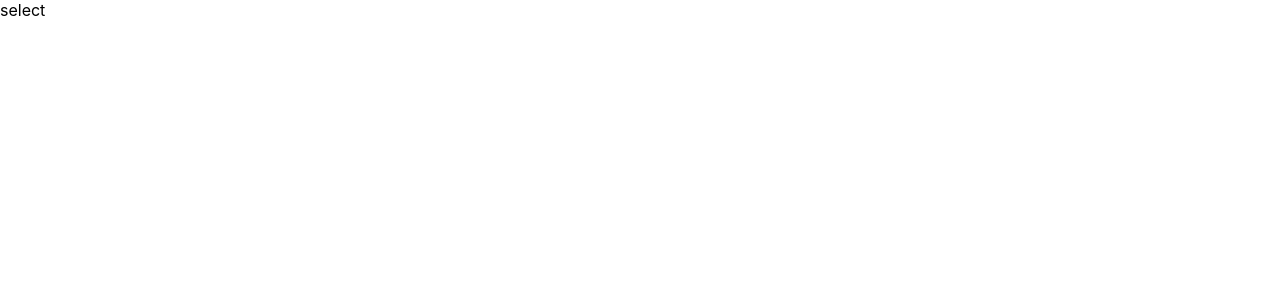
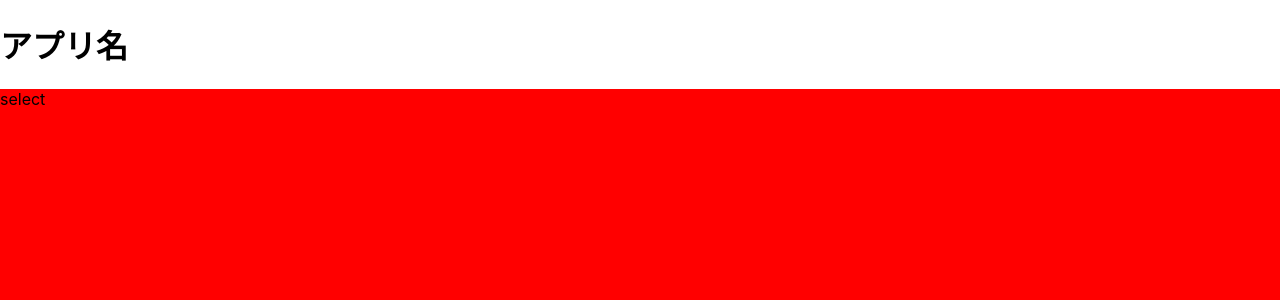
Before and after one commit to Tanaka-No-1/gymlabo-front, a Next.js app: page /select in a window 1280 px wide. Shown: the top 300 px of the page. Built offline with nearby package versions, Linux system fonts and the light colour scheme.

Commit message:
add: layoutの作成

```diff
--- /dev/null
+++ b/src/layout/Layout.tsx
@@ -0,0 +1,14 @@
+import { ReactElement } from 'react'
+import { container } from './style'
+import Header from '~/views/components/ui/header'
+
+type LayoutProps = Required<{
+  readonly children: ReactElement
+}>
+
+export const Layout = ({ children }: LayoutProps) => (
+  <>
+    <Header />
+    <div css={container}> {children}</div>
+  </>
+)
--- /dev/null
+++ b/src/layout/style.ts
@@ -0,0 +1,7 @@
+import { css } from '@emotion/react'
+
+export const container = css`
+  background-color: red;
+  width: 100vw;
+  height: 100vh;
+`
--- a/src/pages/_app.tsx
+++ b/src/pages/_app.tsx
@@ -1,8 +1,15 @@
 import '../styles/globals.css'
 import type { AppProps } from 'next/app'
+import { Layout } from '~/layout/Layout'
 
 function MyApp({ Component, pageProps }: AppProps) {
-  return <Component {...pageProps} />
+  return (
+    <>
+      <Layout>
+        <Component {...pageProps} />
+      </Layout>
+    </>
+  )
 }
 
 export default MyApp
--- /dev/null
+++ b/src/views/components/ui/header/index.tsx
@@ -0,0 +1,13 @@
+import Link from 'next/link'
+
+const Header = () => {
+  return (
+    <>
+      <Link href="/">
+        <h1>アプリ名</h1>
+      </Link>
+    </>
+  )
+}
+
+export default Header
```
